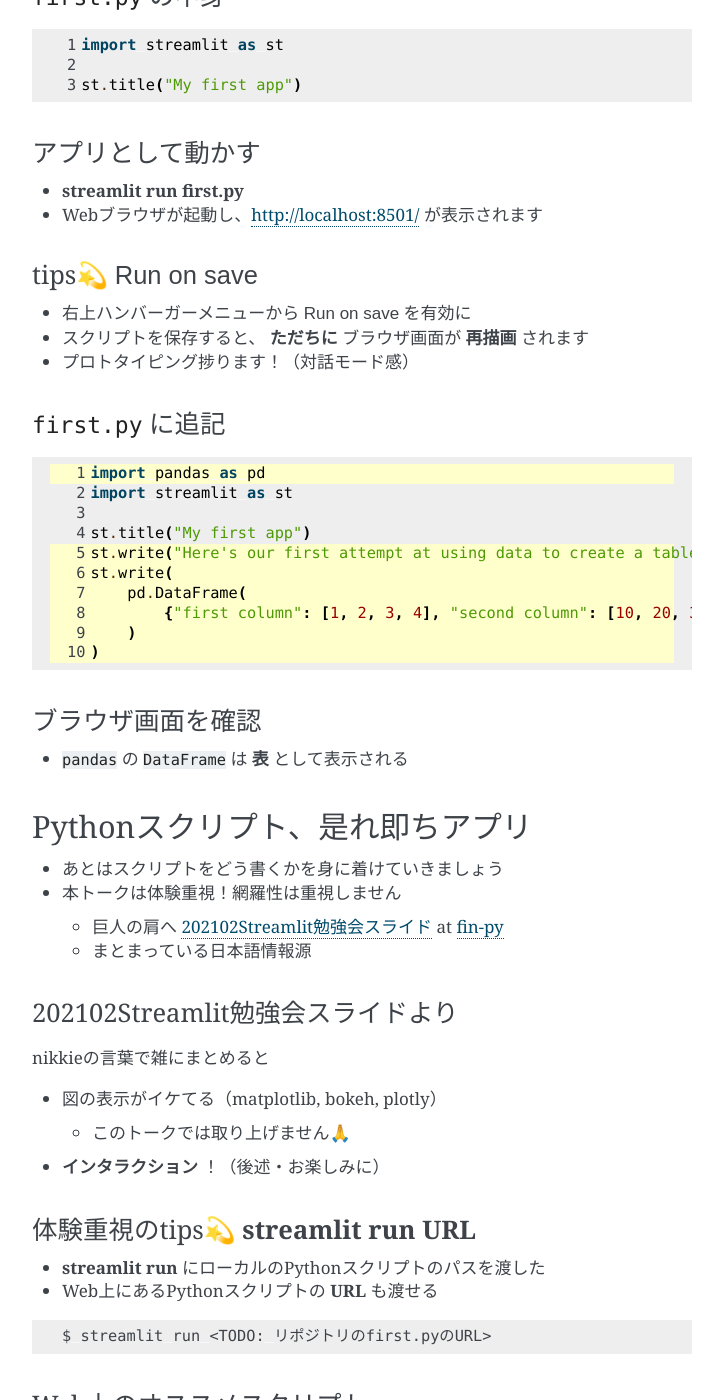
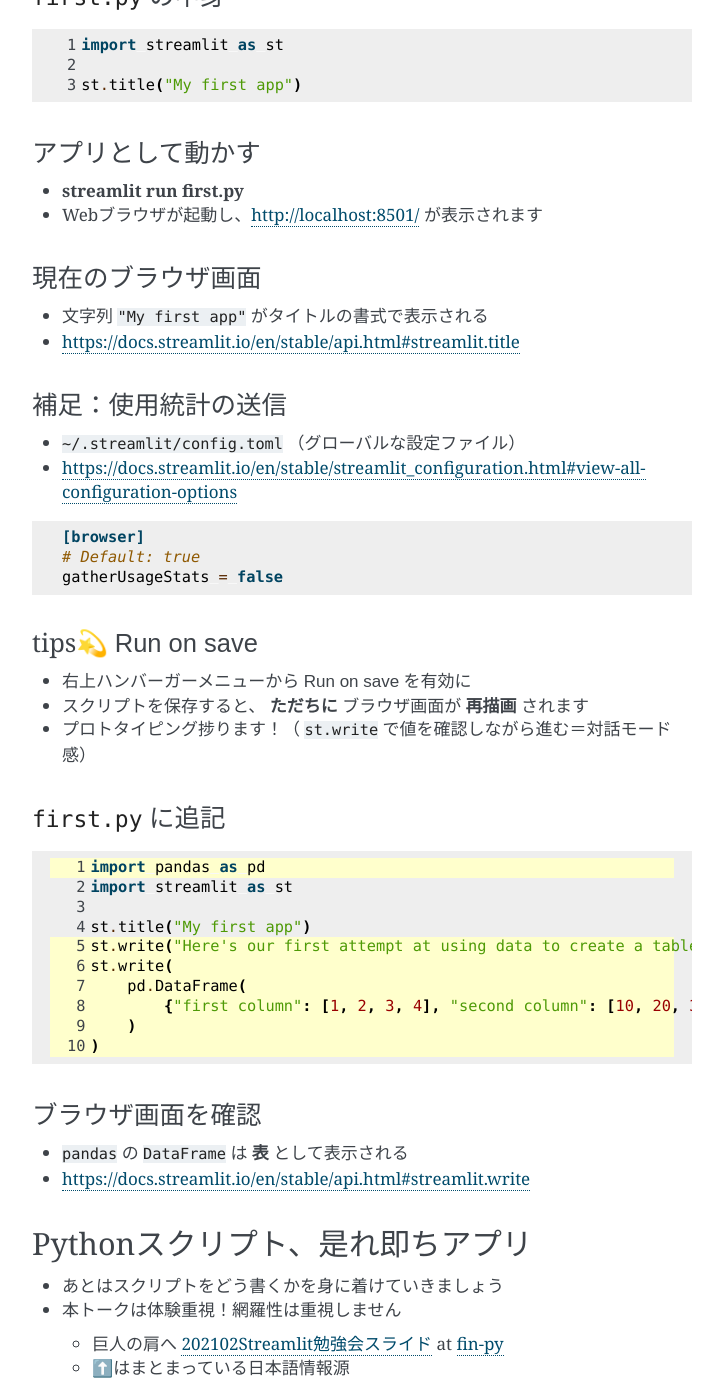
Before and after one commit to ftnext/2021_slides, a Sphinx documentation site: the page built from source/stapy_Aug_app_runner/streamlit_season.rst, in a window 1280 px wide and 1400 px high, scrolled down 7066 px. Shown: the whole window, without its empty margins (388-1111 px from the left). Built offline with Sphinx 7.4.7, drawn with Linux system fonts in a browser that asks for light colours; comment, search, counter and statistics services are not loaded; some of the changed text lies outside the part shown.

Commit message:
[feat] Brush up

```diff
--- a/source/stapy_Aug_app_runner/principles/getting_started.rst.txt
+++ b/source/stapy_Aug_app_runner/principles/getting_started.rst.txt
@@ -37,12 +37,30 @@ Pythonスクリプトを作りましょう
 * :command:`streamlit run first.py`
 * Webブラウザが起動し、http://localhost:8501/ が表示されます
 
+現在のブラウザ画面
+------------------------------------------------
+
+* 文字列 ``"My first app"`` がタイトルの書式で表示される
+* https://docs.streamlit.io/en/stable/api.html#streamlit.title
+
+補足：使用統計の送信
+------------------------------------------------
+
+* :file:`~/.streamlit/config.toml` （グローバルな設定ファイル）
+* https://docs.streamlit.io/en/stable/streamlit_configuration.html#view-all-configuration-options
+
+.. code-block:: toml
+
+    [browser]
+    # Default: true
+    gatherUsageStats = false
+
 tips💫  :guilabel:`Run on save`
 ------------------------------------------------
 
 * 右上ハンバーガーメニューから :guilabel:`Run on save` を有効に
 * スクリプトを保存すると、 **ただちに** ブラウザ画面が **再描画** されます
-* プロトタイピング捗ります！（対話モード感）
+* プロトタイピング捗ります！（ ``st.write`` で値を確認しながら進む＝対話モード感）
 
 :file:`first.py` に追記
 ------------------------------------------------
@@ -66,6 +84,7 @@ tips💫  :guilabel:`Run on save`
 ------------------------------------------------
 
 * ``pandas`` の ``DataFrame`` は **表** として表示される
+* https://docs.streamlit.io/en/stable/api.html#streamlit.write
 
 Pythonスクリプト、是れ即ちアプリ
 ============================================================
@@ -74,7 +93,7 @@ Pythonスクリプト、是れ即ちアプリ
 * 本トークは体験重視！網羅性は重視しません
 
   * 巨人の肩へ `202102Streamlit勉強会スライド <https://docs.google.com/presentation/d/1ZpEnnSEz3YKxDPuolOdzkbBFw2bG4BtT-Ln-TQALtGQ/edit#slide=id.p>`_ at `fin-py <https://fin-py.connpass.com/event/201708/>`_
-  * まとまっている日本語情報源
+  * ⬆️はまとまっている日本語情報源
 
 202102Streamlit勉強会スライドより
 ------------------------------------------------
@@ -95,7 +114,7 @@ nikkieの言葉で雑にまとめると
 
 .. code-block:: shell
 
-    $ streamlit run <TODO: リポジトリのfirst.pyのURL>
+    $ streamlit run https://raw.githubusercontent.com/ftnext/stapy72-streamlit-sample/main/first.py
 
 Web上のオススメスクリプト
 ------------------------------------------------
@@ -114,4 +133,4 @@ Web上のオススメスクリプト
     $ curl https://raw.githubusercontent.com/ftnext/stapy72-streamlit-sample/main/app.py -O
     $ streamlit run app.py
 
-* 実は :command:`streamlit run` はURLのスクリプトをローカルに一時ファイルとして保存しています
+* 実は :command:`streamlit run` は、URLで指定したスクリプトをローカルに *一時ファイルとして保存* しています
```
